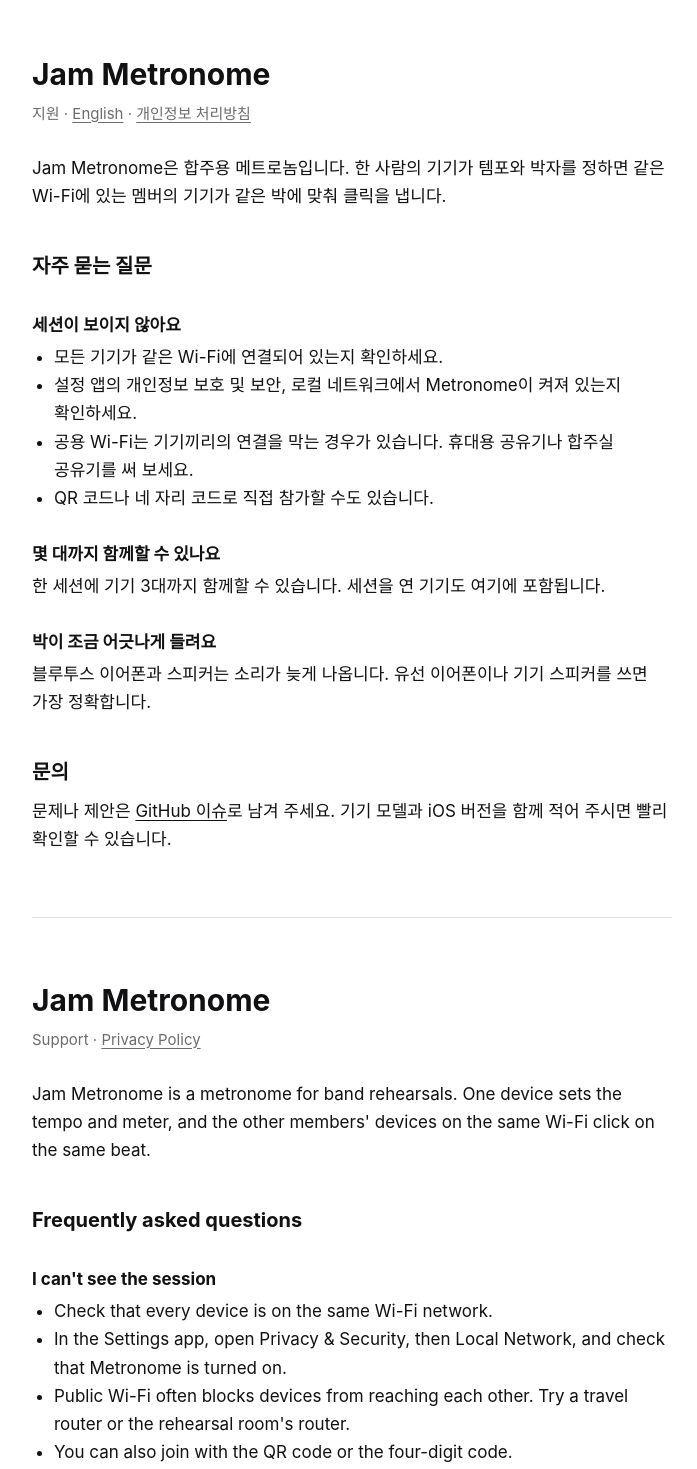
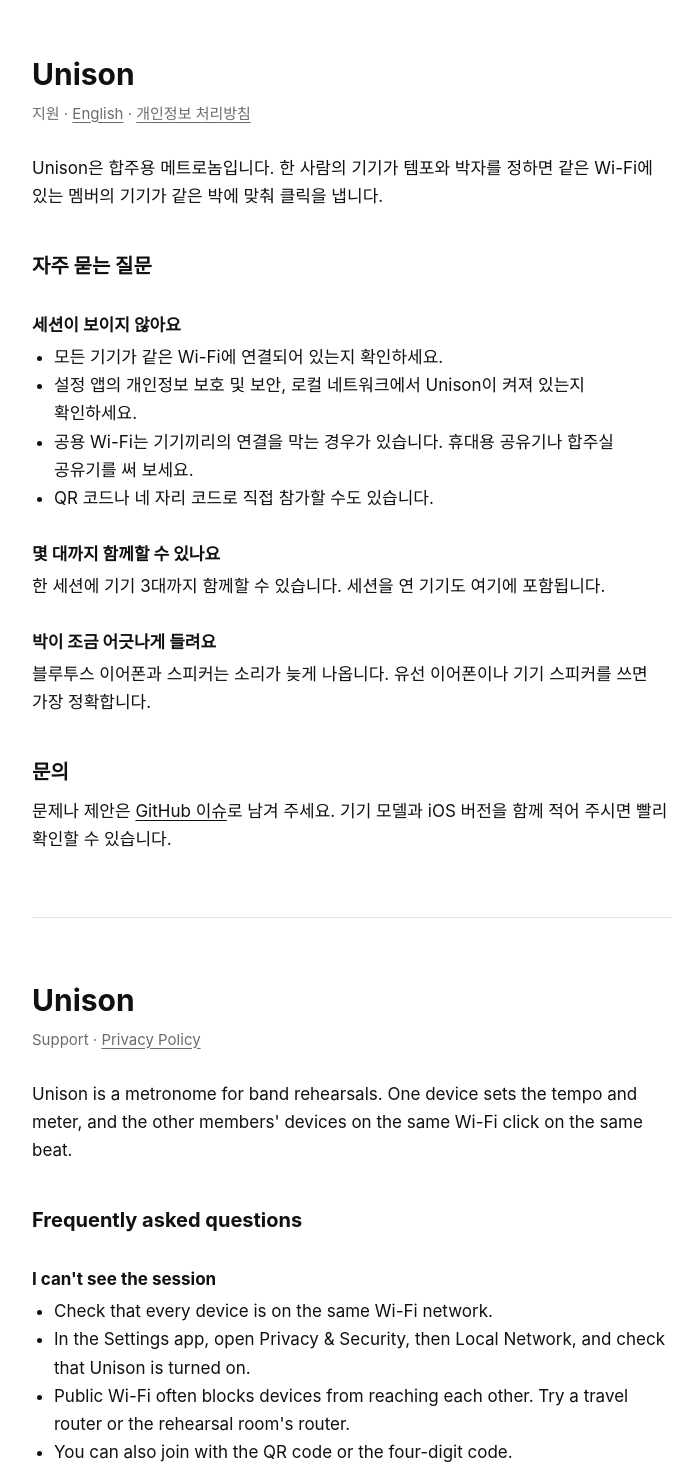
Before and after one commit to amsminn/jam-metronome, a plain HTML site: page index.html in a window 1280 px wide. Shown: the top 1469 px of the page, without its empty margins (288-985 px from the left). Drawn offline with Linux system fonts and the light colour scheme.

Commit message:
Rename the app to Unison

```diff
--- a/index.html
+++ b/index.html
@@ -3,22 +3,22 @@
 <head>
 <meta charset="utf-8">
 <meta name="viewport" content="width=device-width, initial-scale=1">
-<title>Jam Metronome 지원</title>
+<title>Unison 지원</title>
 <link rel="stylesheet" href="style.css">
 </head>
 <body>
 <main>
-<h1>Jam Metronome</h1>
+<h1>Unison</h1>
 <p class="meta">지원 · <a href="#en">English</a> · <a href="privacy.html">개인정보 처리방침</a></p>
 
-<p>Jam Metronome은 합주용 메트로놈입니다. 한 사람의 기기가 템포와 박자를 정하면 같은 Wi-Fi에 있는 멤버의 기기가 같은 박에 맞춰 클릭을 냅니다.</p>
+<p>Unison은 합주용 메트로놈입니다. 한 사람의 기기가 템포와 박자를 정하면 같은 Wi-Fi에 있는 멤버의 기기가 같은 박에 맞춰 클릭을 냅니다.</p>
 
 <h2>자주 묻는 질문</h2>
 
 <h3>세션이 보이지 않아요</h3>
 <ul>
 <li>모든 기기가 같은 Wi-Fi에 연결되어 있는지 확인하세요.</li>
-<li>설정 앱의 개인정보 보호 및 보안, 로컬 네트워크에서 Metronome이 켜져 있는지 확인하세요.</li>
+<li>설정 앱의 개인정보 보호 및 보안, 로컬 네트워크에서 Unison이 켜져 있는지 확인하세요.</li>
 <li>공용 Wi-Fi는 기기끼리의 연결을 막는 경우가 있습니다. 휴대용 공유기나 합주실 공유기를 써 보세요.</li>
 <li>QR 코드나 네 자리 코드로 직접 참가할 수도 있습니다.</li>
 </ul>
@@ -34,18 +34,18 @@
 
 <hr>
 
-<h1 id="en" lang="en">Jam Metronome</h1>
+<h1 id="en" lang="en">Unison</h1>
 <div lang="en">
 <p class="meta">Support · <a href="privacy.html#en">Privacy Policy</a></p>
 
-<p>Jam Metronome is a metronome for band rehearsals. One device sets the tempo and meter, and the other members' devices on the same Wi-Fi click on the same beat.</p>
+<p>Unison is a metronome for band rehearsals. One device sets the tempo and meter, and the other members' devices on the same Wi-Fi click on the same beat.</p>
 
 <h2>Frequently asked questions</h2>
 
 <h3>I can't see the session</h3>
 <ul>
 <li>Check that every device is on the same Wi-Fi network.</li>
-<li>In the Settings app, open Privacy &amp; Security, then Local Network, and check that Metronome is turned on.</li>
+<li>In the Settings app, open Privacy &amp; Security, then Local Network, and check that Unison is turned on.</li>
 <li>Public Wi-Fi often blocks devices from reaching each other. Try a travel router or the rehearsal room's router.</li>
 <li>You can also join with the QR code or the four-digit code.</li>
 </ul>
```
Also changed, not shown: privacy.html (+4 -4 lines), 1 other file.
